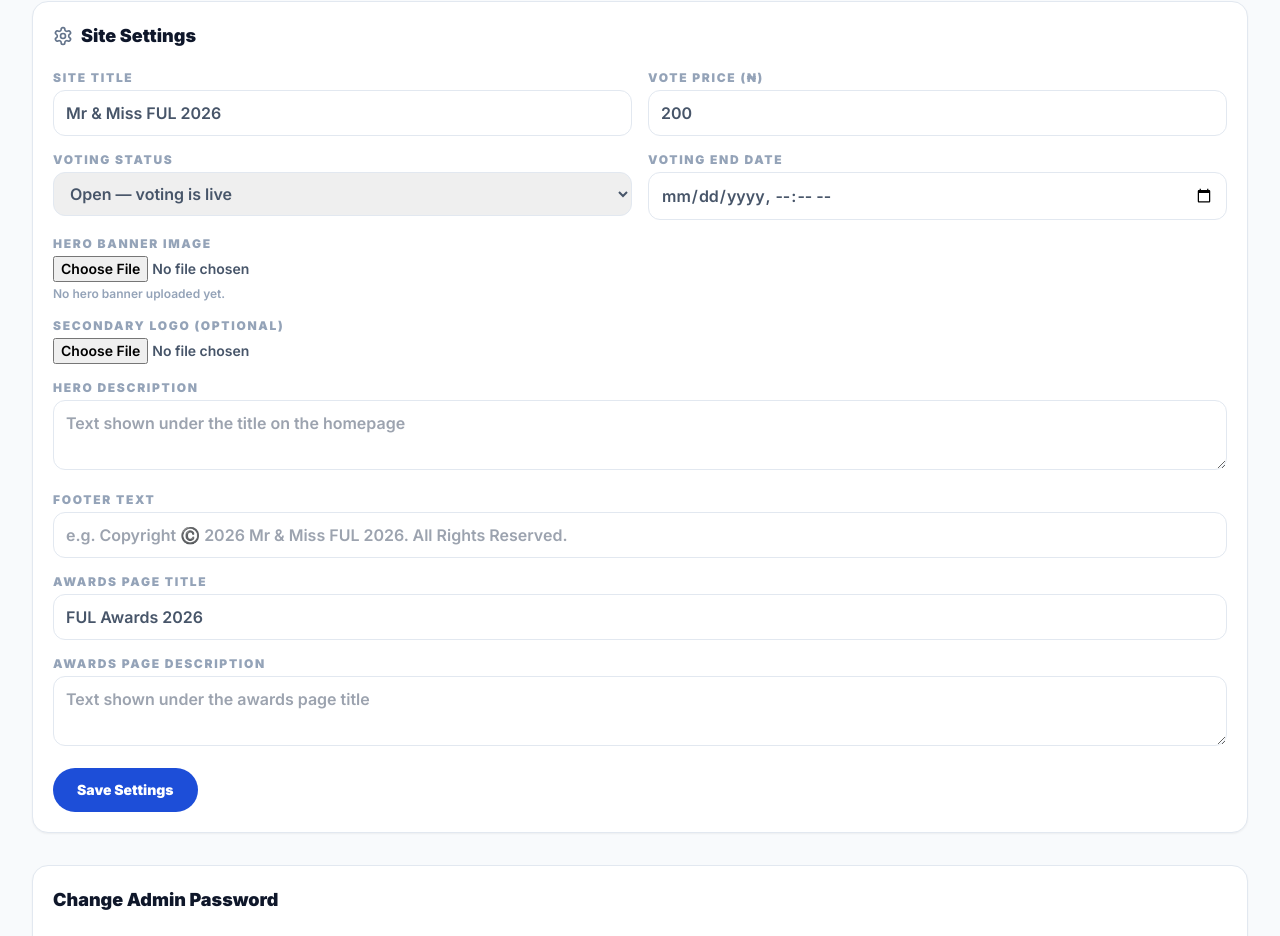
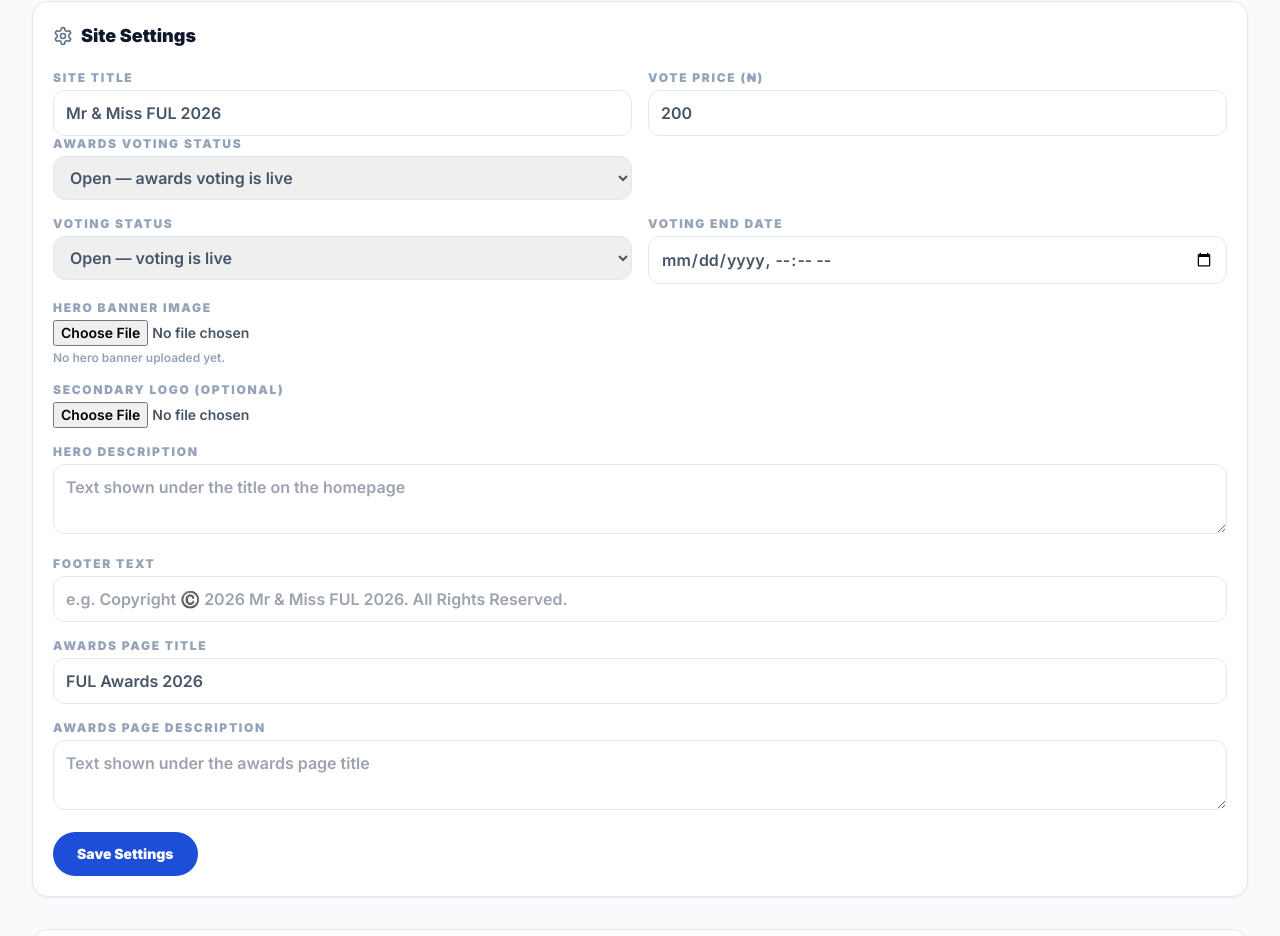
Before and after one commit to esimlord-beep/mr-miss-ful-2026-v2, a Next.js app: page /admin in a window 1280 px wide. Shown: the part 1620-2556 px from the top of the page. Built offline with nearby package versions, Linux system fonts and the light colour scheme; no server answers; the database is empty.

Commit message:
Update page.tsx

```diff
--- a/src/app/admin/page.tsx
+++ b/src/app/admin/page.tsx
@@ -196,6 +196,13 @@ export default async function AdminPage({
               <div>
                 <label className="block text-xs font-black uppercase tracking-[0.14em] text-slate-400 mb-1">Site Title</label>
                 <input name="site_title" defaultValue={settings.site_title ?? "Mr & Miss FUL 2026"} className="w-full rounded-xl border border-slate-200 px-3 py-2.5 font-semibold outline-none focus:border-blue-500" />
+                <div>
+  <label className="block text-xs font-black uppercase tracking-[0.14em] text-slate-400 mb-1">Awards Voting Status</label>
+  <select name="awards_voting_status" defaultValue={settings.awards_voting_status ?? "open"} className="w-full rounded-xl border border-slate-200 px-3 py-2.5 font-semibold outline-none focus:border-blue-500">
+    <option value="open">Open — awards voting is live</option>
+    <option value="closed">Closed — awards voting is ended</option>
+  </select>
+</div>
               </div>
               <div>
                 <label className="block text-xs font-black uppercase tracking-[0.14em] text-slate-400 mb-1">Vote Price (₦)</label>
```
